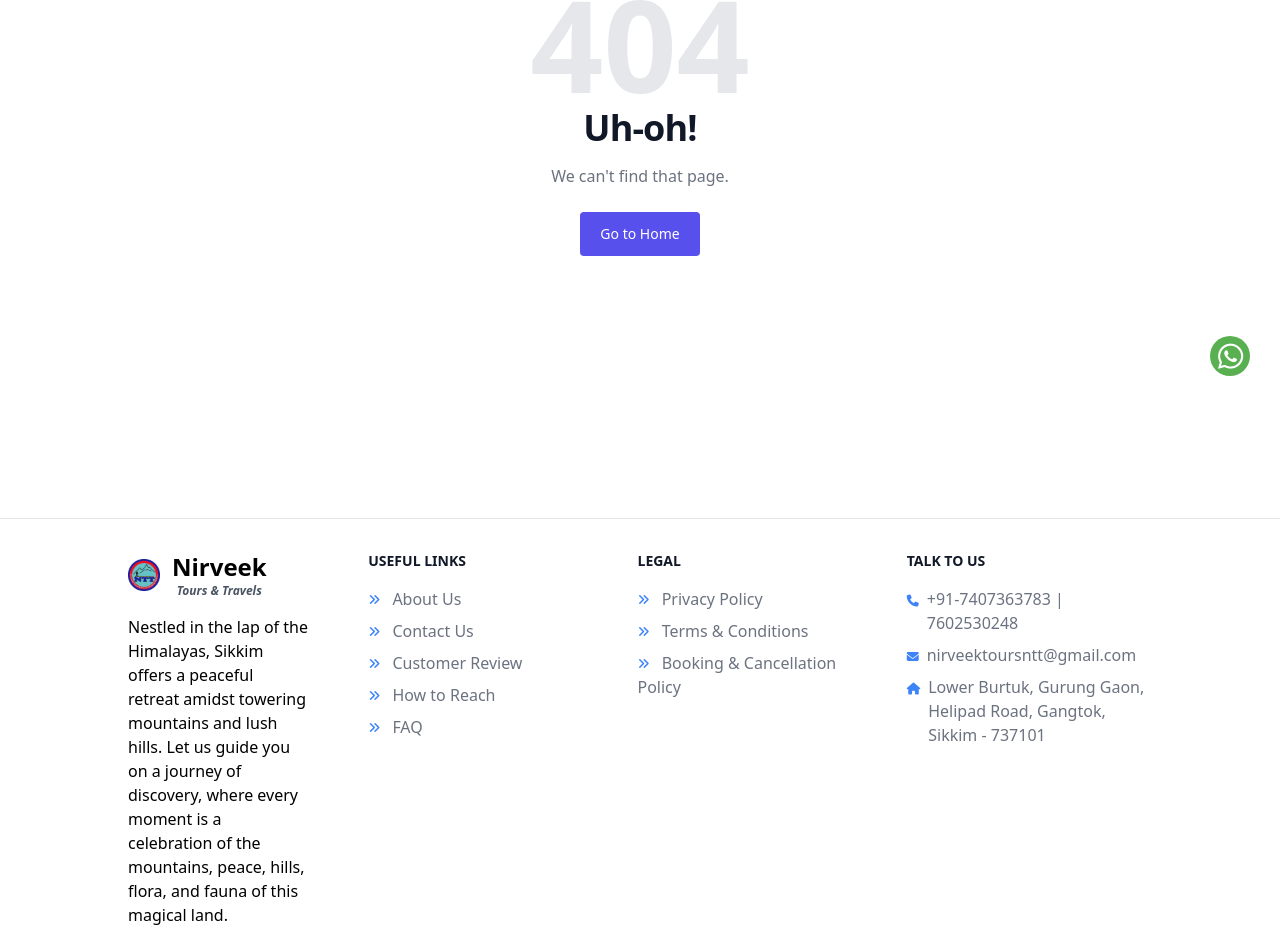
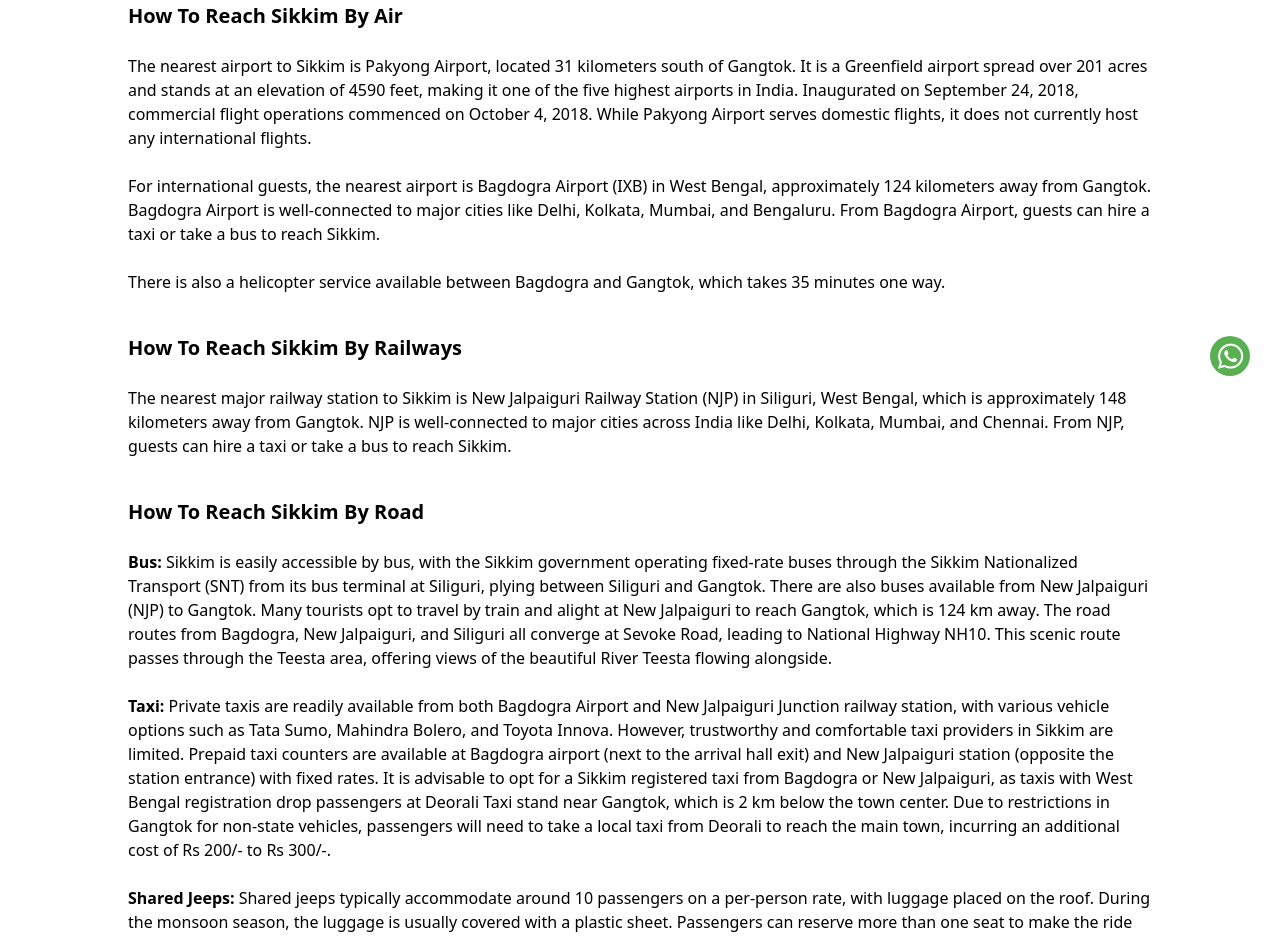
Before and after one commit to dloc47/NirveekTT, an Angular app: page /how-to-reach-sikkim in a window 1280 px wide. Shown: the part 394-1332 px from the top of the page. Built offline with nearby package versions, Linux system fonts and the light colour scheme.

Commit message:
added how-to-reach componet and added content to it, added routing to 'how-to-reach-sikkim' and added this component to routing-module.

```diff
--- a/src/app/app-routing.module.ts
+++ b/src/app/app-routing.module.ts
@@ -8,6 +8,7 @@ import { PrivacyPolicyComponent } from './footer/privacy-policy/privacy-policy.c
 import { ItineraryDetailsComponent } from './itinerary-details/itinerary-details.component';
 import { AboutUsComponent } from './about-us/about-us.component';
 import { FaqComponent } from './faq/faq.component';
+import { HowToReachSikkimComponent } from './how-to-reach-sikkim/how-to-reach-sikkim.component';
 
 const routes: Routes = [
   {path:'', component:HomeComponent, pathMatch:"full"},
@@ -17,6 +18,7 @@ const routes: Routes = [
   {path: "bookingandcancellationpolicy", component: BookingAndCancellationPolicyComponent },
   {path: "itinerary", component: ItineraryDetailsComponent },
   {path: "faq", component: FaqComponent },
+  {path: "how-to-reach-sikkim", component: HowToReachSikkimComponent },
   { path: '**', component: PageNotFoundComponent }, // wildcard route for unknown paths - (Add this wildcard to last index, else it will throw an error to known route also)
 ];
 
--- a/src/app/app.module.ts
+++ b/src/app/app.module.ts
@@ -20,6 +20,7 @@ import { ReviewsComponent } from './user-reviews/reviews.component';
 import { HomeCarouselComponent } from './home-carousel/home-carousel.component';
 import { EnquiryBarComponent } from './enquiry-bar/enquiry-bar.component';
 import { FaqComponent } from './faq/faq.component';
+import { HowToReachSikkimComponent } from './how-to-reach-sikkim/how-to-reach-sikkim.component';
 
 @NgModule({
   declarations: [
@@ -40,7 +41,8 @@ import { FaqComponent } from './faq/faq.component';
     ReviewsComponent,
     HomeCarouselComponent,
     EnquiryBarComponent,
-      FaqComponent
+      FaqComponent,
+      HowToReachSikkimComponent
    ],
   imports: [
     BrowserModule,
--- a/src/app/faq/faq.component.html
+++ b/src/app/faq/faq.component.html
@@ -1,4 +1,10 @@
-<section class="section">
+<section class="section py-32">
+
+  <div class="section-title-container text-center">
+    <h1 class="mb-16 text-center section-title text-4xl md:text-5xl lg:text-6xl font-extrabold text-gray-800 dark:text-white tracking-tight">
+      Frequently Asked Questions
+    </h1>
+  </div>
 
   <div id="accordion-flush" data-accordion="collapse"
     data-active-classes="bg-white dark:bg-gray-900 text-gray-900 dark:text-white"
--- a/src/app/footer/footer.component.html
+++ b/src/app/footer/footer.component.html
@@ -36,7 +36,7 @@
                                     class="fa-solid fa-angles-right fa-xs mr-2 text-blue-500"></i> Customer Review</a>
                         </li>
                         <li>
-                            <a href="https://tailwindcss.com/" class="hover:underline"><i
+                            <a routerLink="how-to-reach-sikkim" class="hover:underline"><i
                                     class="fa-solid fa-angles-right fa-xs mr-2 text-blue-500"></i> How to Reach</a>
                         </li>
                         <li>
--- a/src/app/home/home.component.html
+++ b/src/app/home/home.component.html
@@ -15,3 +15,5 @@
 <app-contact-form></app-contact-form>
 
 <!-- <app-faq></app-faq> -->
+
+<!-- <app-how-to-reach-sikkim></app-how-to-reach-sikkim> -->
--- /dev/null
+++ b/src/app/how-to-reach-sikkim/how-to-reach-sikkim.component.html
@@ -0,0 +1,64 @@
+<section class="section py-32">
+  <div class="section-title-container text-center">
+    <h1
+      class="mb-16 text-center section-title text-4xl md:text-5xl lg:text-6xl font-extrabold text-gray-800 dark:text-white tracking-tight">
+      How to Reach Sikkim
+    </h1>
+  </div>
+
+  <div class="contentSection">
+    <div class="byAir">
+      <h4 class="font-semibold mt-8 mb-6 text-xl">How To Reach Sikkim By Air</h4>
+      <p class="leading-6">
+        The nearest airport to Sikkim is Pakyong Airport, located 31 kilometers south of Gangtok. It is a Greenfield
+        airport spread over 201 acres and stands at an elevation of 4590 feet, making it one of the five highest
+        airports in India. Inaugurated on September 24, 2018, commercial flight operations commenced on October 4, 2018.
+        While Pakyong Airport serves domestic flights, it does not currently host any international flights.
+      </p><br>
+      <p>
+        For international guests, the nearest airport is Bagdogra Airport (IXB) in West Bengal, approximately 124
+        kilometers away from Gangtok. Bagdogra Airport is well-connected to major cities like Delhi, Kolkata, Mumbai,
+        and Bengaluru. From Bagdogra Airport, guests can hire a taxi or take a bus to reach Sikkim.
+      </p><br>
+      <p>There is also a helicopter service available between Bagdogra and Gangtok, which takes 35 minutes one way.</p>
+    </div>
+
+    <div class="byRail">
+      <h4 class="font-semibold mt-10 mb-6 text-xl">How To Reach Sikkim By Railways</h4>
+      <p class="leading-6">
+        The nearest major railway station to Sikkim is New Jalpaiguri Railway Station (NJP) in Siliguri, West Bengal,
+        which is approximately 148 kilometers away from Gangtok. NJP is well-connected to major cities across India like
+        Delhi, Kolkata, Mumbai, and Chennai. From NJP, guests can hire a taxi or take a bus to reach Sikkim.
+      </p>
+    </div>
+    <div class="byRoad">
+      <h4 class="font-semibold mt-10 mb-6 text-xl">How To Reach Sikkim By Road</h4>
+      <p class="leading-6">
+        <span class="font-bold">Bus:</span> Sikkim is easily accessible by bus, with the Sikkim government operating
+        fixed-rate buses through the
+        Sikkim Nationalized Transport (SNT) from its bus terminal at Siliguri, plying between Siliguri and Gangtok.
+        There are also buses available from New Jalpaiguri (NJP) to Gangtok. Many tourists opt to travel by train and
+        alight at New Jalpaiguri to reach Gangtok, which is 124 km away. The road routes from Bagdogra, New Jalpaiguri,
+        and Siliguri all converge at Sevoke Road, leading to National Highway NH10. This scenic route passes through the
+        Teesta area, offering views of the beautiful River Teesta flowing alongside.
+      </p><br>
+      <p class="leading-6">
+        <span class="font-bold">Taxi:</span> Private taxis are readily available from both Bagdogra Airport and New
+        Jalpaiguri Junction railway station, with various vehicle options such as Tata Sumo, Mahindra Bolero, and Toyota
+        Innova. However, trustworthy and comfortable taxi providers in Sikkim are limited. Prepaid taxi counters are
+        available at Bagdogra airport (next to the arrival hall exit) and New Jalpaiguri station (opposite the station
+        entrance) with fixed rates. It is advisable to opt for a Sikkim registered taxi from Bagdogra or New Jalpaiguri,
+        as taxis with West Bengal registration drop passengers at Deorali Taxi stand near Gangtok, which is 2 km below
+        the town center. Due to restrictions in Gangtok for non-state vehicles, passengers will need to take a local
+        taxi from Deorali to reach the main town, incurring an additional cost of Rs 200/- to Rs 300/-.
+      </p><br>
+      <p class="leading-6">
+        <span class="font-bold">Shared Jeeps:</span> Shared jeeps typically accommodate around 10 passengers on a
+        per-person rate, with luggage placed on the roof. During the monsoon season, the luggage is usually covered with
+        a plastic sheet. Passengers can reserve more than one seat to make the ride more comfortable.
+      </p>
+    </div>
+
+  </div>
+
+</section>
--- /dev/null
+++ b/src/app/how-to-reach-sikkim/how-to-reach-sikkim.component.ts
@@ -0,0 +1,15 @@
+import { Component, OnInit } from '@angular/core';
+
+@Component({
+  selector: 'app-how-to-reach-sikkim',
+  templateUrl: './how-to-reach-sikkim.component.html',
+  styleUrls: ['./how-to-reach-sikkim.component.css']
+})
+export class HowToReachSikkimComponent implements OnInit {
+
+  constructor() { }
+
+  ngOnInit() {
+  }
+
+}
```
Also changed, not shown: src/app/how-to-reach-sikkim/how-to-reach-sikkim.component.css (added), 1 other file (tests, documents, lock files or other folders).
